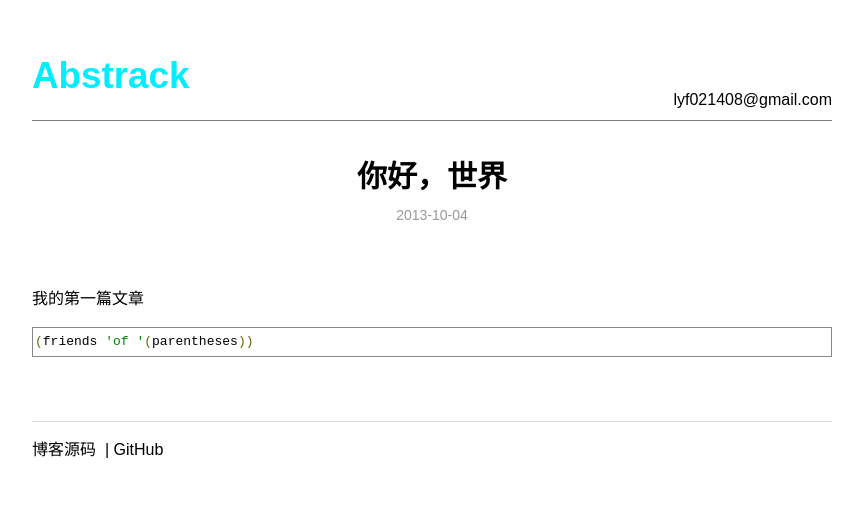
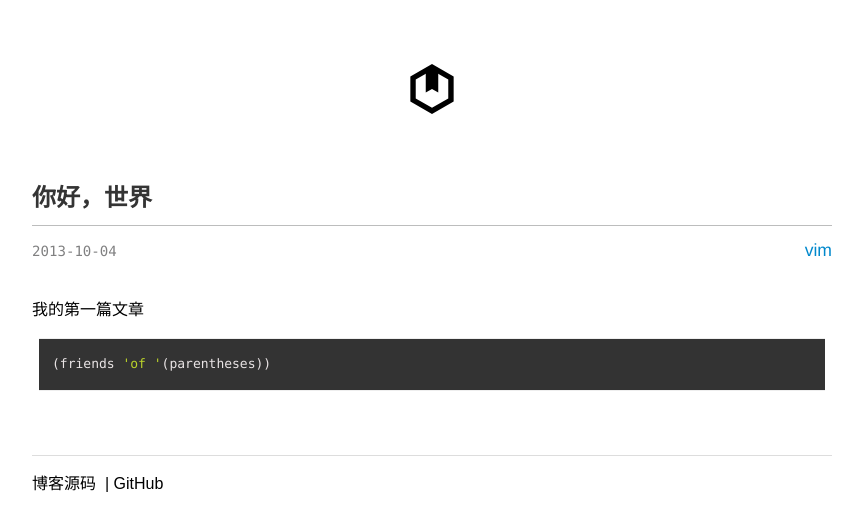
Before and after one commit to foursking/foursking.github.com, a Jekyll site: the page built from _posts/2013-10-04-hello-world.html, in a window 1280 px wide. Shown: the top 531 px of the page, without its empty margins (208-1071 px from the left). Built offline with Jekyll 4.4.1, drawn with Linux system fonts in a browser that asks for light colours; comment, search, counter and statistics services are not loaded.

Commit message:
modified theme

```diff
--- a/_layouts/default.html
+++ b/_layouts/default.html
@@ -9,10 +9,14 @@
 
 <div class="site">
 	<div class="header">
-		<div class="title"><a href="{{ site.baseurl }}">Abstrack</a></div>
+        <div class='logo' style="text-align:center">
+            <a href="{{ site.baseurl }}"> <img src="/image/logo.svg" height="50" alt="BOXKS"> </a>
+        </div>
+	<!--	<div class="title"><a href="{{ site.baseurl }}">Abstrack</a></div>
 		<div class="contact">
 			<a href="mailto:lyf021408@gmail.com">lyf021408@gmail.com</a>
 		</div>
+        -->
 	</div>
 
 　　{{ content }}
--- a/_layouts/post.html
+++ b/_layouts/post.html
@@ -6,8 +6,11 @@ layout: default
 <script type="text/javascript" src="/js/prettify/prettify.js"></script>
 
 <div id="post">
-	<h1 class="post-title">{{ page.title }}</h1>
-        <p class="post-date">{{ page.date|date:"%Y-%m-%d" }}</p>
+	<h2 class="post-title">{{ page.title }}</h2>
+    <div class="entry-meta">
+        <span class="entry-date">{{ page.date|date:"%Y-%m-%d" }}</span>
+        <span class="entry-cat">{{ page.cat }}</span>
+    </div>
 	{{ content }}
 </div>
 
--- a/_posts/2013-10-04-hello-world.html
+++ b/_posts/2013-10-04-hello-world.html
@@ -1,7 +1,7 @@
 ---
 layout: post
 title: 你好，世界
-description: 写博客。。。
+cat: vim
 ---
 <p>我的第一篇文章</p>
 <pre class="prettyprint lang-scm">(friends 'of '(parentheses))</pre>
--- a/css/default.css
+++ b/css/default.css
@@ -25,7 +25,6 @@ a:hover {
 .site .header {
     padding-top: 2em;
     padding-bottom: 2em;
-	border-bottom: 1px solid gray;
 }
 
 .site .header .title {
@@ -34,7 +33,8 @@ a:hover {
 }
 
 .site .header .title a {
-    color: #0ef;
+    color:#fff;
+
 }
 
 .site .header .contact {
@@ -52,15 +52,27 @@ a:hover {
 }
 
 .post-title {
-    font-weight: bold;
-    margin-bottom: 6px;
-    text-align: center;
-    font-size: 30px;
+font-family: "Palatino","Georgia",/*"Hiragino Mincho ProN",*/"Microsoft YaHei","WenQuanYi Micro Hei",serif;
+    color:#343434;
+    border-bottom:1px solid #bcbdbd;
+    line-height:200%;
+    margin:0 0 5px 0;
 }
 
-.post-date {
-    text-align: center;
-    color: #999;
-    margin-bottom: 60px;
-    font-size: 14px;
+.entry-meta {
+font-size: 1.1em;
+font-family: Helvetica,'Hiragino Sans GB',Arial,sans-serif;
+padding: 0.4em 0 1em;
+color: #BCBCBC;
 }
+
+.entry-meta span.entry-date {
+color: #808081;
+font-size: 80%;
+font-family: menlo, monospace;
+}
+
+.entry-meta span.entry-cat {
+    float:right;
+    color:#0088cc;
+}
--- a/js/prettify/prettify.css
+++ b/js/prettify/prettify.css
@@ -1,52 +1,91 @@
 /* Pretty printing styles. Used with prettify.js. */
-
-/* SPAN elements with the classes below are added by prettyprint. */
-.pln { color: #000 }  /* plain text */
-
-@media screen {
-  .str { color: #080 }  /* string content */
-  .kwd { color: #008 }  /* a keyword */
-  .com { color: #800 }  /* a comment */
-  .typ { color: #606 }  /* a type name */
-  .lit { color: #066 }  /* a literal value */
-  /* punctuation, lisp open bracket, lisp close bracket */
-  .pun, .opn, .clo { color: #660 }
-  .tag { color: #008 }  /* a markup tag name */
-  .atn { color: #606 }  /* a markup attribute name */
-  .atv { color: #080 }  /* a markup attribute value */
-  .dec, .var { color: #606 }  /* a declaration; a variable name */
-  .fun { color: red }  /* a function name */
+/* Vim sunburst theme by David Leibovic */
+ pre {
+  font-family: Monaco, Consolas, "Lucida Console", monospace;
+  background-color: #333;
+  padding: 20px;
+  font-size: 0.7em;
+  border: 0;
+  color: #e9e4e5;
+  line-height: 1.9em;
+  margin: 1em 0;
+  border-top: 1px solid #eee;
+  border-bottom: 1px solid #eee;
+}
+ pre .pln, code.pln { color: #e9e4e5; }
+ pre .str, code.str { color: #bcd42a; }
+ pre .kwd, code.kwd { color: #4bb1b1; }
+ pre .com, code.com { color: #888888; }
+ pre .typ, code.typ { color: #ef7c61; }
+ pre .lit, code.lit { color: #bcd42a; }
+ pre .pun, code.pun,
+ pre .opn, code.pun,
+ pre .clo, code.pun,{ color: #ffffff; }
+ pre .tag, code.pun,{ color: #4bb1b1; }
+ pre .atn, code.pun,{ color: #ef7c61; }
+ pre .atv, code.pun,{ color: #bcd42a; }
+ pre .dec, code.pun,
+ pre .var, code.pun,{ color: #660066; }
+ pre .fun, code.pun,{ color: #ff0000; }
+ pre,code { font-family: Monaco, Consolas, "Lucida Console", monospace; }
+ p { line-height: 1.6em; font-weight: 300; }
+ p code {
+  display: inline-block;
+  font-size: 0.75em;
+  font-family: Monaco, Consolas, "Lucida Console", monospace;
+  background-color: #eee;
+  color: #555;
+  padding: 0em 0.6em;
+  margin: 0 0.2em;
 }
 
-/* Use higher contrast and text-weight for printable form. */
-@media print, projection {
-  .str { color: #060 }
-  .kwd { color: #006; font-weight: bold }
-  .com { color: #600; font-style: italic }
-  .typ { color: #404; font-weight: bold }
-  .lit { color: #044 }
-  .pun, .opn, .clo { color: #440 }
-  .tag { color: #006; font-weight: bold }
-  .atn { color: #404 }
-  .atv { color: #060 }
+
+
+
+
+pre.prettyprint, code.prettyprint {
+        background-color:#333;
+        /*
+		background: #002B36 url('../imgs/noise.png') top left !important;
+		color: #93A1A1 !important;
+        -moz-border-radius: 8px;
+        -webkit-border-radius: 8px;
+        -o-border-radius: 8px;
+        -ms-border-radius: 8px;
+        -khtml-border-radius: 8px;
+        border-radius: 8px;
+        */
 }
 
-/* Put a border around prettyprinted code snippets. */
-pre.prettyprint { padding: 2px; border: 1px solid #888 }
+pre.prettyprint {
+        width: 95%;
+        margin: 1em auto;
+        padding: 1em;
+        white-space: pre-wrap;
+		font-family: Menlo,Monaco,"Andale Mono","lucida console","Courier New",monospace !important;
+		font-size:13px !important;
+}
+
 
 /* Specify class=linenums on a pre to get line numbering */
-ol.linenums { margin-top: 0; margin-bottom: 0 } /* IE indents via margin-left */
-li.L0,
-li.L1,
-li.L2,
-li.L3,
-li.L5,
-li.L6,
-li.L7,
-li.L8 { list-style-type: none }
+ol.linenums { margin-top: 0; margin-bottom: 0; color: #AEAEAE;} /* IE indents via margin-left */
+li.L0,li.L1,li.L2,li.L3,li.L4,li.L5,li.L6,li.L7,li.L8,li.L9 { list-style-type: none; height: 21px !important;}
 /* Alternate shading for lines */
-li.L1,
-li.L3,
-li.L5,
-li.L7,
-li.L9 { background: #eee }
+/*li.L1,li.L3,li.L5,li.L7,li.L9 {background: #002B36 url('../imgs/noise.png') top left !important; color: #93A1A1 !important;}*/
+@media print{
+ pre .pln, code.pln { color: #e9e4e5; }
+ pre .str, code.str { color: #bcd42a; }
+ pre .kwd, code.kwd { color: #4bb1b1; }
+ pre .com, code.com { color: #888888; }
+ pre .typ, code.typ { color: #ef7c61; }
+ pre .lit, code.lit { color: #bcd42a; }
+ pre .pun, code.pun,
+ pre .opn, code.pun,
+ pre .clo, code.pun,{ color: #ffffff; }
+ pre .tag, code.pun,{ color: #4bb1b1; }
+ pre .atn, code.pun,{ color: #ef7c61; }
+ pre .atv, code.pun,{ color: #bcd42a; }
+ pre .dec, code.pun,
+ pre .var, code.pun,{ color: #660066; }
+ pre .fun, code.pun,{ color: #ff0000; }
+ }
```
Also changed, not shown: image/logo.svg (added).
